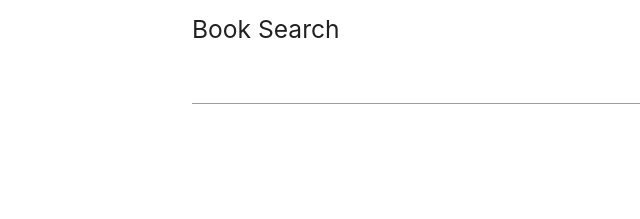
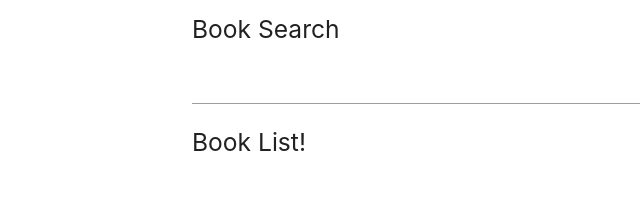
Before and after one commit to andrewsanc/bookFinder, a React (Create React App) app: page / in a window 1280 px wide. Shown: the top 219 px of the page, without its empty margins (0-640 px from the left). Built offline with nearby package versions, Linux system fonts and the light colour scheme.

Commit message:
created sfc boilerplate BookList

```diff
--- /dev/null
+++ b/src/Components/BookList.js
@@ -0,0 +1,11 @@
+import React from 'react';
+
+const BookList = () => {
+  return (
+    <div className="container">
+      <h5>Book List!</h5>
+    </div>
+  );
+}
+
+export default BookList;
--- a/src/Containers/App.js
+++ b/src/Containers/App.js
@@ -1,5 +1,6 @@
 import React, { Component } from 'react';
 import SearchBar from './SearchBar';
+import BookList from '../Components/BookList'
 import axios from 'axios';
 
 class App extends Component {
@@ -24,6 +25,7 @@ class App extends Component {
     return (
       <div>
         <SearchBar onSubmit={this.onSearchSubmit} />
+        <BookList />
       </div>
     )
   }
```
